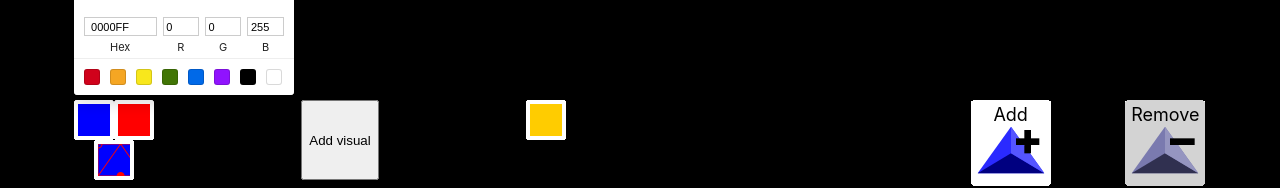
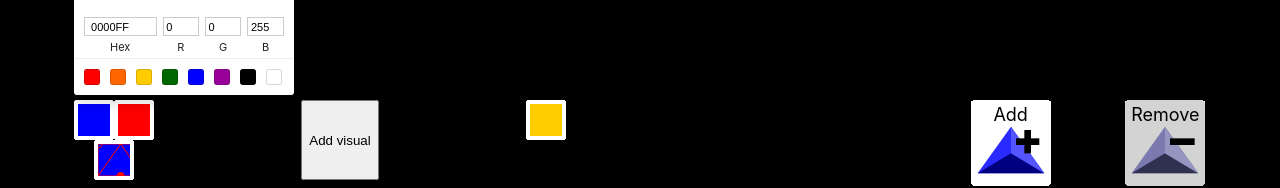
Before and after one commit to K8fractal/tetrahedr, a React (Create React App) app: page / in a window 1280 px wide. Both pictures are taken after a click on the element 93 px from the left and 660 px from the top of the page. Shown: the part 540-728 px from the top of the page. Built offline with nearby package versions, Linux system fonts and the light colour scheme.

Commit message:
Bolder color presets

```diff
--- a/src/ColorSelect.tsx
+++ b/src/ColorSelect.tsx
@@ -29,12 +29,12 @@ export const ColorSelect = (props: ColorSelectorProps) => {
               props.colorEffect(color.hex);
             }}
             presetColors={[
-              "#D0021B",
-              "#F5A623",
-              "#F8E71C",
-              "#417505",
-              "#0069E8",
-              "#9013FE",
+              "#FF0000",
+              "#FF6600",
+              "#FFCC00",
+              "#006600",
+              "#0000FF",
+              "#990099",
               "#000000",
               "#FFFFFF",
             ]}
```
